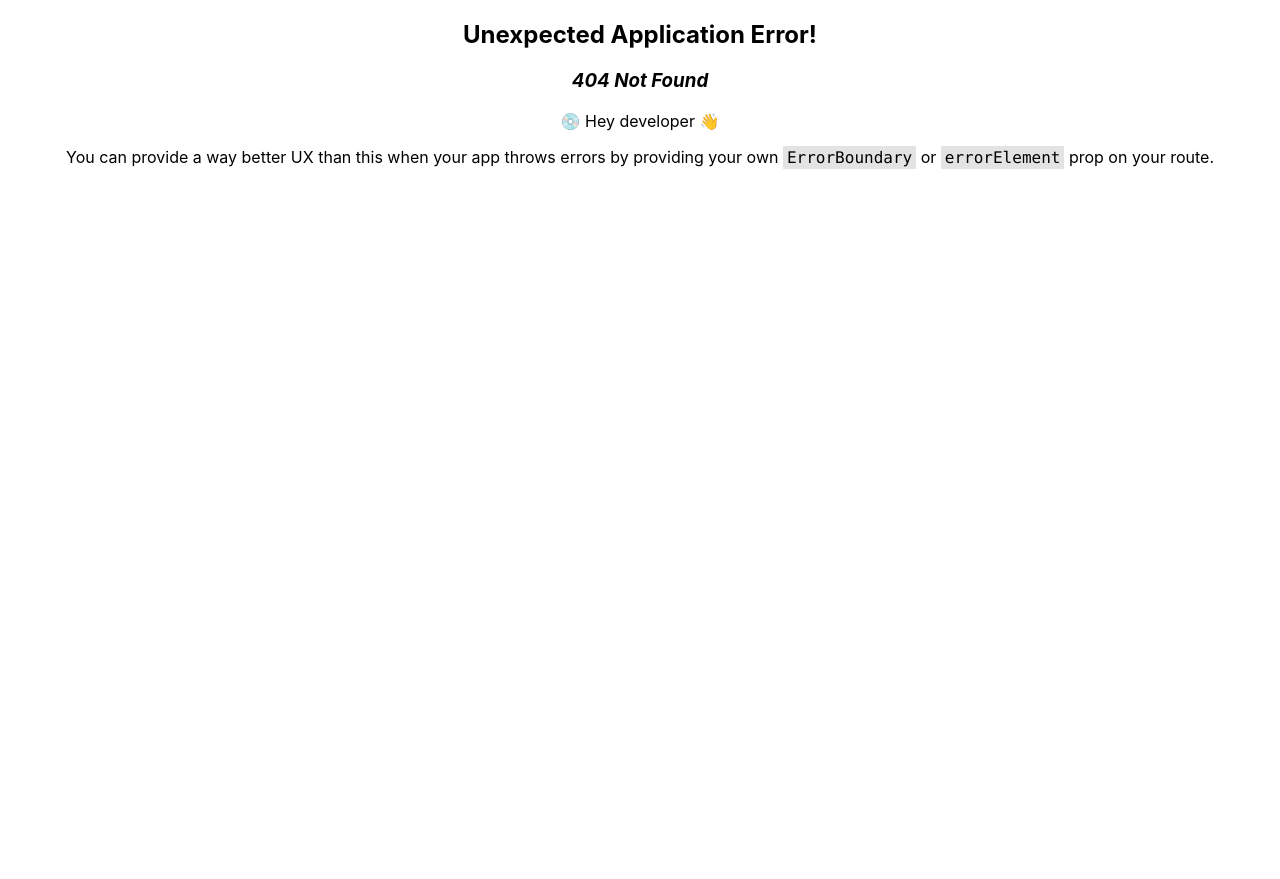
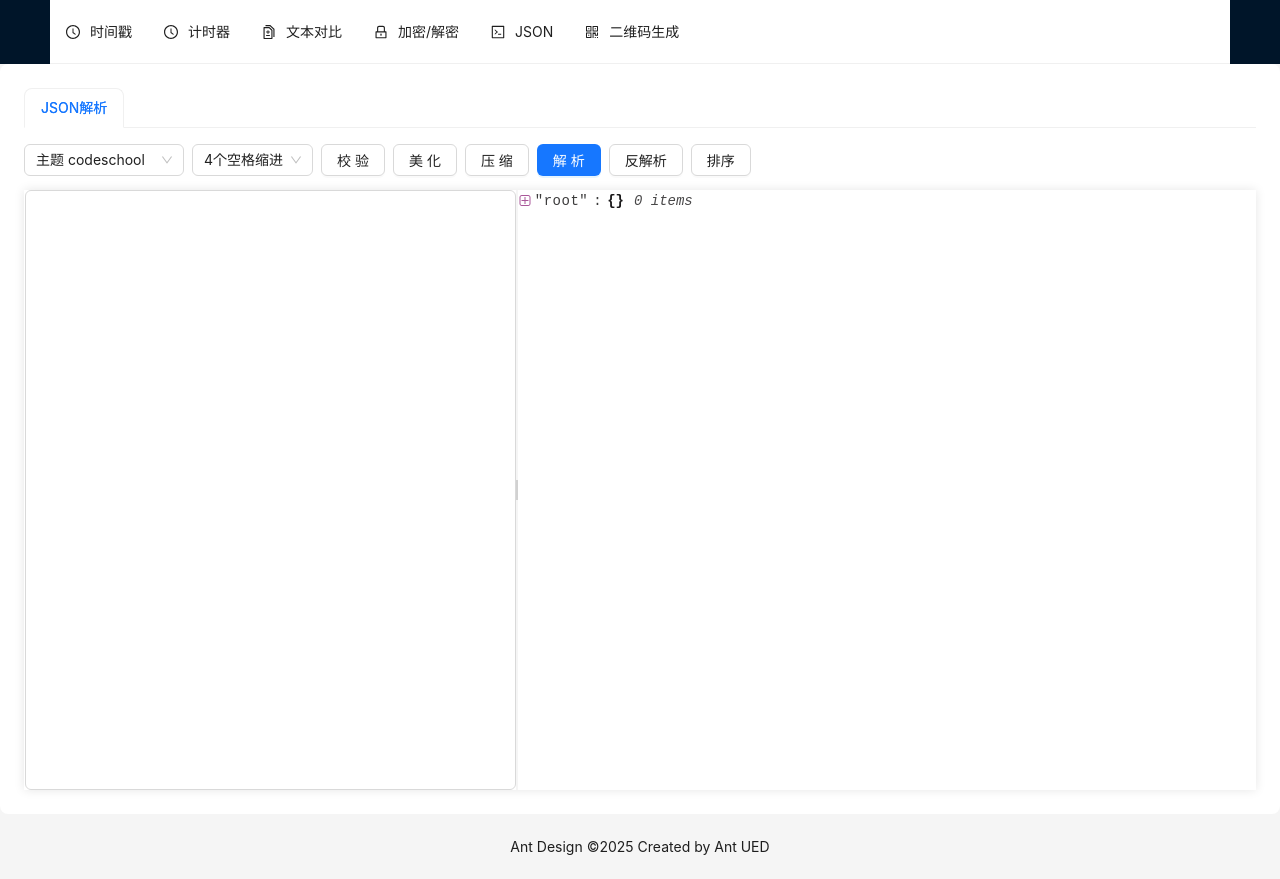
Before and after one commit to vyckey/vyckey.github.io, a React (Create React App) app: page /tools/json in a window 1280 px wide. Before the commit this address had no page. Before the commit the page ends 800 px from the top, so only its background shows below. Built offline with nearby package versions, Linux system fonts and the light colour scheme.

Commit message:
add json tools

```diff
--- a/package.json
+++ b/package.json
@@ -13,6 +13,7 @@
     "moment-timezone": "^0.5.46",
     "react": "^18.3.1",
     "react-dom": "^18.3.1",
+    "react-json-view": "^1.21.3",
     "react-markdown": "^8.0.7",
     "react-router-dom": "^6.26.2",
     "react-scripts": "5.0.1",
--- /dev/null
+++ b/src/components/tools/JsonTools.tsx
@@ -0,0 +1,170 @@
+import React, { useState } from 'react';
+import { Button, Flex, Input, message, Select, Tabs } from 'antd';
+import { Splitter } from 'antd';
+import ReactJson from 'react-json-view';
+
+const jsonThemes = [
+  'apathy',
+  'apathy:inverted',
+  'ashes',
+  'bespin',
+  'brewer',
+  'bright:inverted',
+  'bright',
+  'chalk',
+  'codeschool',
+  'colors',
+  'eighties',
+  'embers',
+  'flat',
+  'google',
+  'grayscale',
+  'grayscale:inverted',
+  'greenscreen',
+  'harmonic',
+  'hopscotch',
+  'isotope',
+  'marrakesh',
+  'mocha',
+  'monokai',
+  'ocean',
+  'paraiso',
+  'pop',
+  'railscasts',
+  'rjv-default',
+  'shapershift',
+  'shapershift:inverted',
+  'solarized',
+  'sumerfruit',
+  'sumerfruit:inverted',
+  'threezerotwofour',
+  'tomorrow',
+  'tube',
+  'twilight',
+];
+
+const JsonView = () => {
+  const [textValue, setTextValue] = useState('');
+  const [jsonValue, setJsonValue] = useState({});
+  const [indentWidth, setIndentWith] = useState(4);
+  const [sortKeys, setSortKeys] = useState(false);
+  const [theme, setTheme] = useState('bright:inverted');
+
+  function parseJson(text: string) {
+    try {
+      return JSON.parse(text);
+    } catch (e) {
+      console.log('parse json fail', e);
+      message.error('JSON解析失败:' + e);
+      return null;
+    }
+  }
+
+  return (
+    <>
+      <Flex gap="small">
+        <Select
+          defaultValue="codeschool"
+          options={jsonThemes.map(theme => ({
+            label: '主题 ' + theme,
+            value: theme,
+          }))}
+          style={{ width: 160, textAlign: 'left' }}
+          onChange={value => setTheme(value)}
+        />
+        <Select
+          defaultValue={indentWidth}
+          options={[2, 4, 8].map(width => ({
+            label: width + '个空格缩进',
+            value: width,
+          }))}
+          onChange={(val: number) => setIndentWith(val)}
+        />
+        <Button
+          onClick={() => {
+            if (parseJson(textValue)) {
+              message.success('JSON格式正确！');
+            }
+          }}>
+          校验
+        </Button>
+        <Button
+          onClick={() => {
+            const jsonObj = parseJson(textValue);
+            if (jsonObj) {
+              setTextValue(JSON.stringify(jsonObj, null, indentWidth));
+            }
+          }}>
+          美化
+        </Button>
+        <Button
+          onClick={() => {
+            const jsonObj = parseJson(textValue);
+            if (jsonObj) {
+              setTextValue(JSON.stringify(jsonObj));
+            }
+          }}>
+          压缩
+        </Button>
+        <Button
+          type="primary"
+          onClick={() => {
+            setJsonValue(parseJson(textValue));
+          }}>
+          解析
+        </Button>
+        <Button
+          onClick={() => {
+            setTextValue(JSON.stringify(jsonValue, null, indentWidth));
+          }}>
+          反解析
+        </Button>
+        <Button onClick={() => setSortKeys(!sortKeys)}>
+          {sortKeys ? '取消' : ''}排序
+        </Button>
+      </Flex>
+      <p></p>
+      <Splitter
+        style={{ minHeight: 600, boxShadow: '0 0 10px rgba(0, 0, 0, 0.1)' }}>
+        <Splitter.Panel defaultSize="40%" min="20%" max="70%">
+          <Input.TextArea
+            value={textValue}
+            // allowClear={true}
+            style={{ height: '100%', resize: 'none' }}
+            onChange={e => {
+              setTextValue(e.target.value);
+            }}
+          />
+        </Splitter.Panel>
+        <Splitter.Panel>
+          <ReactJson
+            src={jsonValue}
+            theme={theme}
+            indentWidth={indentWidth}
+            sortKeys={sortKeys}
+            iconStyle="square"
+            displayDataTypes={false}
+            style={{ textAlign: 'left', height: '100%' }}
+          />
+        </Splitter.Panel>
+      </Splitter>
+    </>
+  );
+};
+
+export default function JsonTools() {
+  return (
+    <>
+      <Tabs
+        type="card"
+        items={[
+          {
+            key: 'json_view',
+            label: 'JSON解析',
+            children: <JsonView />,
+          },
+        ]}
+      />
+    </>
+  );
+}
--- a/src/pages/ToolsLayout.tsx
+++ b/src/pages/ToolsLayout.tsx
@@ -2,6 +2,7 @@ import React from 'react';
 import {
   ClockCircleOutlined,
   DiffOutlined,
+  CodeOutlined,
   LockOutlined,
   QrcodeOutlined,
 } from '@ant-design/icons';
@@ -33,6 +34,11 @@ const topItems: MenuItem[] = [
     key: 'encryption',
     label: '加密/解密',
     icon: <LockOutlined />,
+  },
+  {
+    key: 'json',
+    label: 'JSON',
+    icon: <CodeOutlined />,
   },
   {
     key: 'qrcode',
--- a/src/router/Router.tsx
+++ b/src/router/Router.tsx
@@ -7,6 +7,7 @@ import QRCodeGenerator from '../components/tools/QRCodeGenerator';
 import TimestampPanel from '../components/tools/Timestamp';
 import TextDiffView from '../components/tools/TextDiffView';
 import TimerPanel from '../components/tools/TimerPanel';
+import JsonTools from '../components/tools/JsonTools';
 
 const router = createBrowserRouter([
   {
@@ -34,6 +35,10 @@ const router = createBrowserRouter([
         element: <TextDiffView />,
       },
       {
+        path: 'json',
+        element: <JsonTools />,
+      },
+      {
         path: 'encryption',
         element: <EncryptionTabs />,
       },
```
Also changed, not shown: 1 other file (tests, documents, lock files or other folders).
